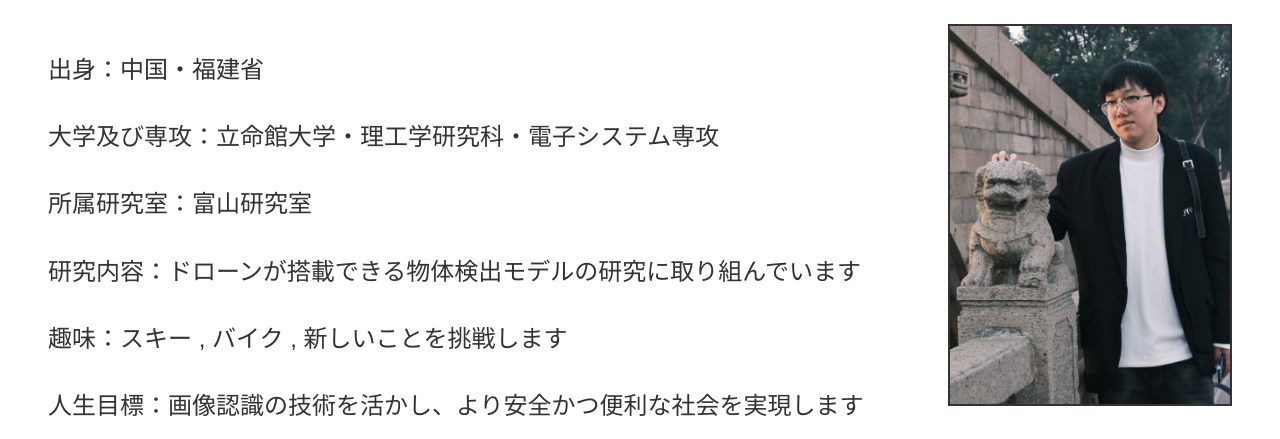
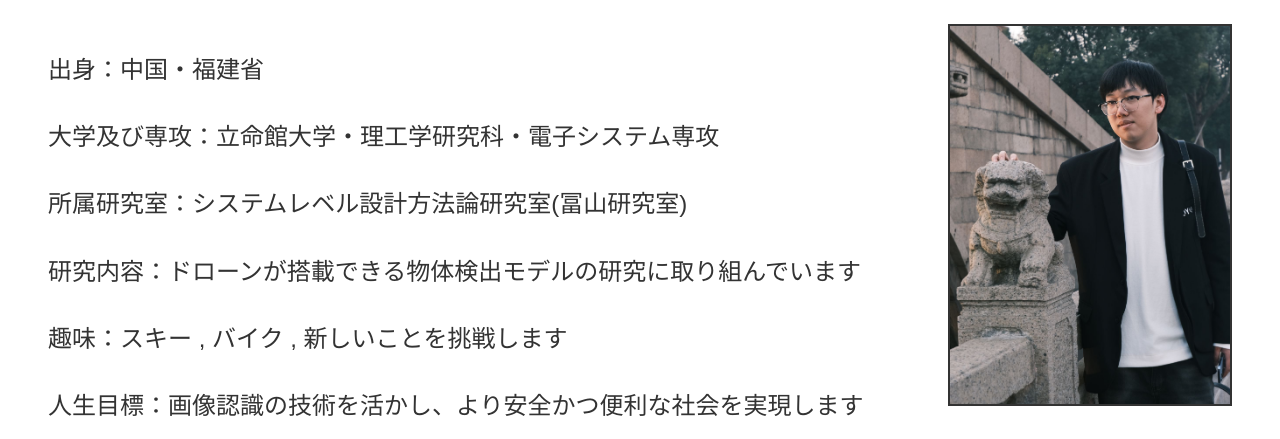
Before and after one commit to yan0607/yan0607.github.io, a plain HTML site: page index.html in a window 1280 px wide. Shown: the part 361-800 px from the top of the page. Drawn offline with Linux system fonts and the light colour scheme.

Commit message:
Add files via upload

```diff
--- a/index.html
+++ b/index.html
@@ -122,7 +122,7 @@
         <div class="info">
             <p>出身：中国・福建省
             <p>大学及び専攻：立命館大学・理工学研究科・電子システム専攻</p>
-            <p>所属研究室：富山研究室</p>
+            <p>所属研究室：システムレベル設計方法論研究室(冨山研究室)</p>
             <p>研究内容：ドローンが搭載できる物体検出モデルの研究に取り組んでいます</p>
             <p>趣味：スキー , バイク , 新しいことを挑戦します</p>
             <p>人生目標：画像認識の技術を活かし、より安全かつ便利な社会を実現します</p>
```
